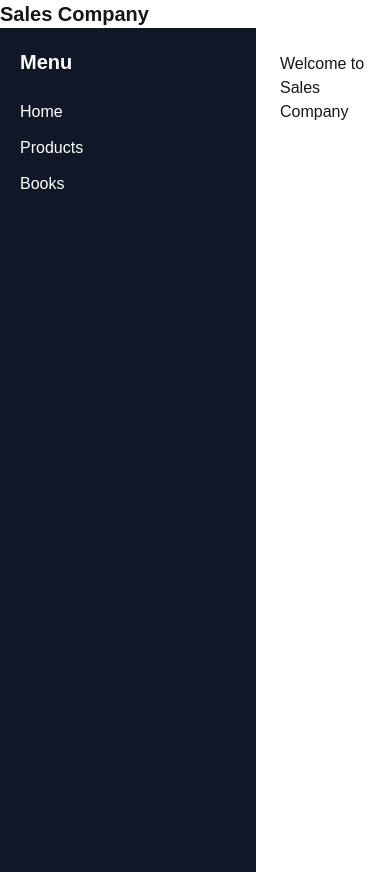
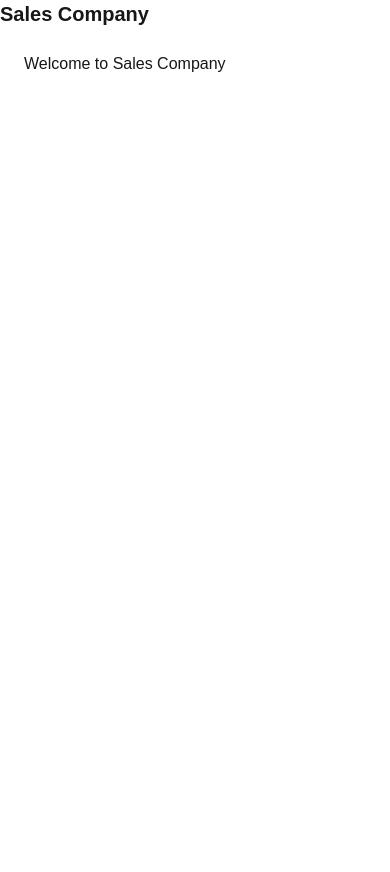
Before and after one commit to Karthik015-alpha/myapp2, a Next.js app: page / in a window 390 px wide. Built offline with nearby package versions, Linux system fonts and the light colour scheme.

Commit message:
Refactor Sidebar component for improved layout and responsiveness

```diff
--- a/app/components/Sidebar.tsx
+++ b/app/components/Sidebar.tsx
@@ -17,7 +17,15 @@ export default function Sidebar() {
     {name:"Sleeping Furniture",path:"/Products/Furniture/SleepingFurniture"}
   ]
   return (
-  <aside className="w-64 h-screen sticky top-0 bg-gray-900 text-white p-5">
+  <aside className="
+  fixed md:sticky
+  top-0 left-0
+  w-64 h-screen
+  bg-gray-900 text-white p-5
+  transform -translate-x-full md:translate-x-0
+  transition-transform duration-300
+">
+
       <h2 className="text-xl font-bold mb-6">Menu</h2>
       <nav className="flex flex-col gap-3">
         <Link href="/" className="hover:text-blue-400">
```
